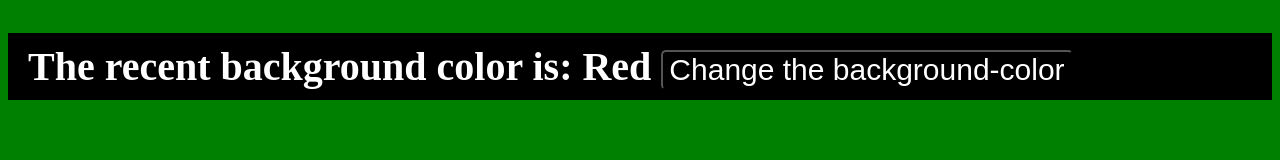
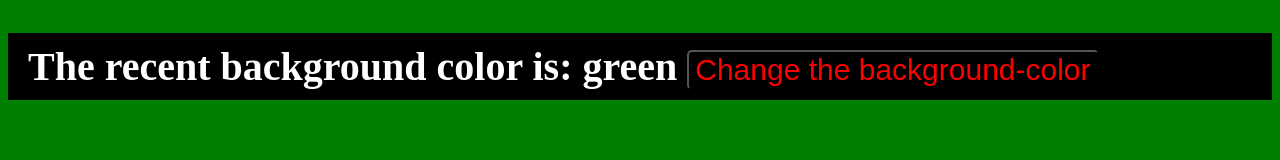
Before and after one commit to DanielMakokha/Background_color, a plain HTML site: page index.html in a window 1280 px wide. Both pictures are taken after a click on the button "Change the background-color". Drawn offline with Linux system fonts and the light colour scheme.

Commit message:
the dom and cs

```diff
--- a/index.html
+++ b/index.html
@@ -10,7 +10,7 @@
 <body>
 <div class="container">
     <h2>
-        The recent background color is: <span class="change">Red</span>
+        The recent background color is: <span class="color">Red</span>
         <button class="change">Change the background-color</button>
         <div class="text">
 
--- a/index.js
+++ b/index.js
@@ -1,5 +1,16 @@
-const colors=['red','green','blue','orange'];
+const colors=['red','green','blue','orange','indigo'];
+var color=document.querySelector('.color');
+var button=document.querySelector('.change');
 //document.querySelector('.text').textContent=colors[1]
 
 //changing the css using javascript
-document.body.style.backgroundColor=colors[1]
+
+button.addEventListener('click', function(){
+    var final_color=colors[randomColor()];
+document.body.style.backgroundColor=final_color;
+color.textContent=final_color;
+
+function randomColor(){
+    return Math.floor(Math.random()*colors.length)
+}
+})
--- a/style.css
+++ b/style.css
@@ -13,5 +13,5 @@ button {
     border-radius: 5px;
     border-color: black;
     font-size: 30px;
-    color: white;
+    color: red;
 }
```
